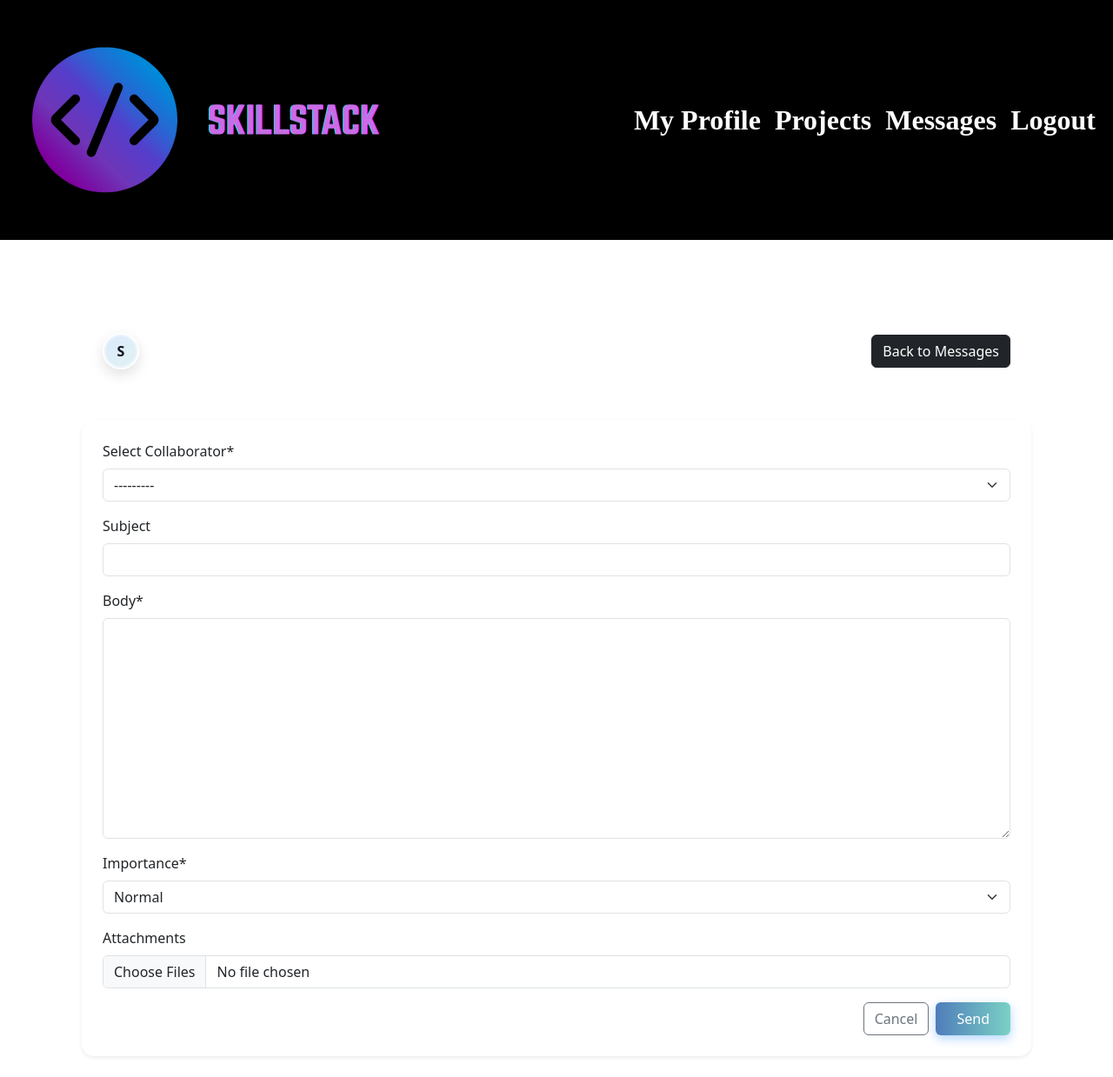
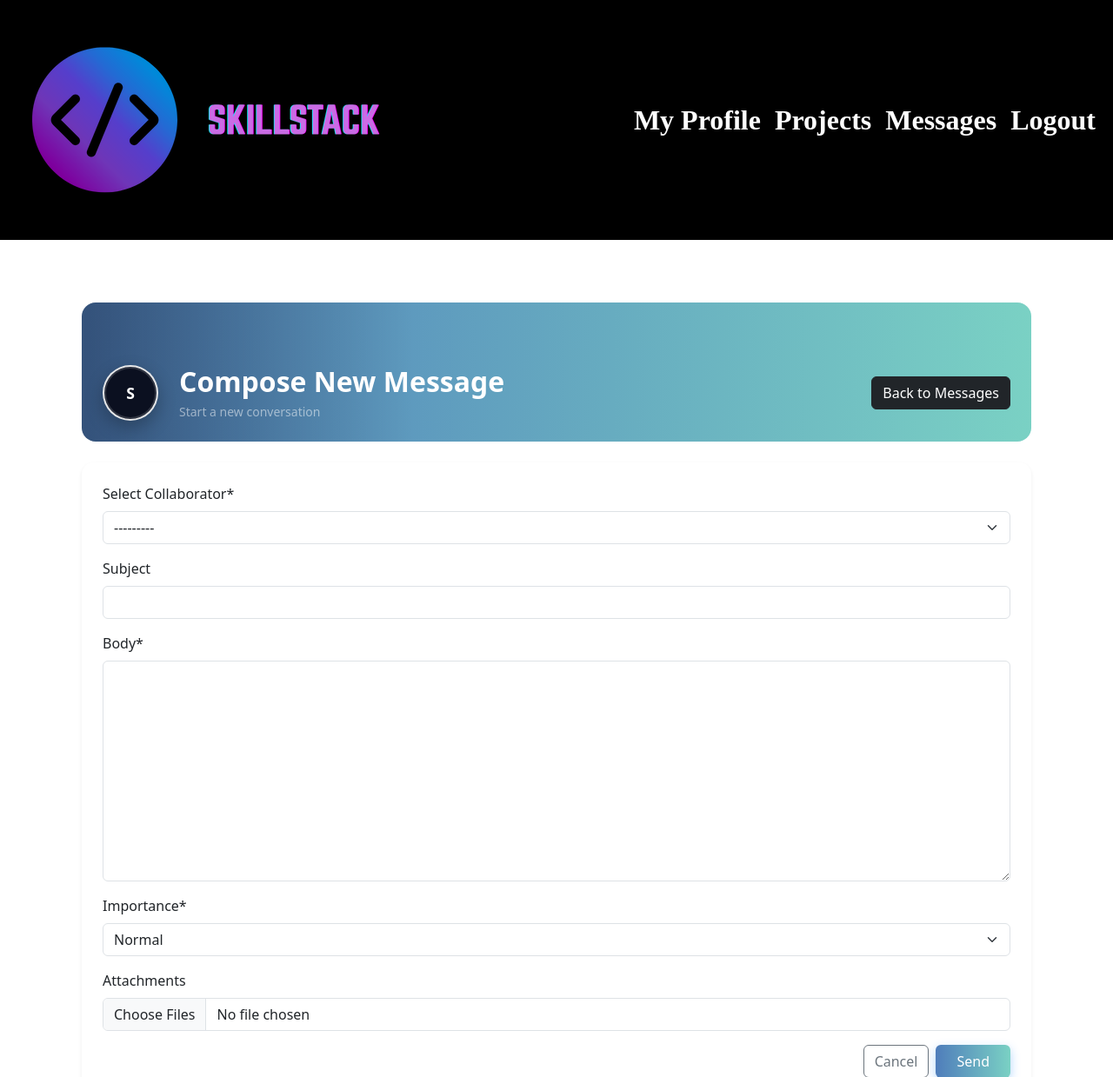
Before and after one commit to KeeLouise/skillstack, a Django app: page /messaging/compose/ in a window 1280 px wide. Shown: the top 1239 px of the page at 87% size. Run offline with Django 5.2, Linux system fonts and the light colour scheme; the visitor is signed in with stand-in values (Sample User, id 1); data comes from the database, SQL or seed files in the repository; data that the repository does not hold is empty; parts of the project's set-up code (start-up, migrations or seed data) failed here and were passed over; some libraries are stand-ins or nearby versions; some web fonts are replaced.

Commit message:
Further css added for compose.html. KR 13/08/2025

```diff
--- a/skillstack/static/css/messages.css
+++ b/skillstack/static/css/messages.css
@@ -69,3 +69,44 @@ form[method="get"] .form-control:focus {
   border-color: var(--msg-brand-grad-1);
   box-shadow: 0 0 0 .2rem rgba(79,125,187,.2);
 }
+
+/* Compose styles */
+.msg-hero {
+  min-height: 160px;
+  border-radius: 16px;
+  background:
+    linear-gradient(
+      to right,
+      rgba(0, 0, 0, 0.35) 0%,
+      rgba(0, 0, 0, 0.0) 35%
+    ),
+    linear-gradient(90deg, #4f7dbb, #7ad1c4);
+  color: #fff;
+  box-shadow: var(--msg-card-shadow-strong);
+  border: 1px solid var(--msg-border);
+}
+
+.avatar-circle {
+  width: 44px;
+  height: 44px;
+  border-radius: 50%;
+  display: grid;
+  place-items: center;
+  background: #0b1020;
+  color: #fff;
+  border: 2px solid rgba(255,255,255,.9);
+  box-shadow: 0 8px 20px rgba(0,0,0,.25), inset 0 0 0 2px rgba(255,255,255,.15);
+}
+.avatar-circle.avatar-lg {
+  width: 64px;
+  height: 64px;
+  font-size: 1.1rem;
+}
+
+.msg-hero .btn {
+  transition: transform .12s ease, box-shadow .12s ease;
+}
+.msg-hero .btn:hover {
+  transform: translateY(-1px);
+  box-shadow: 0 8px 24px rgba(0,0,0,.15);
+}
```
